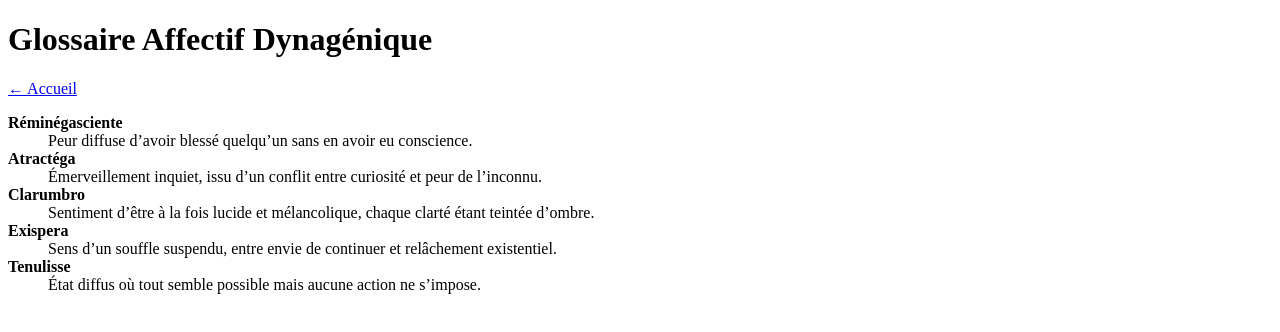
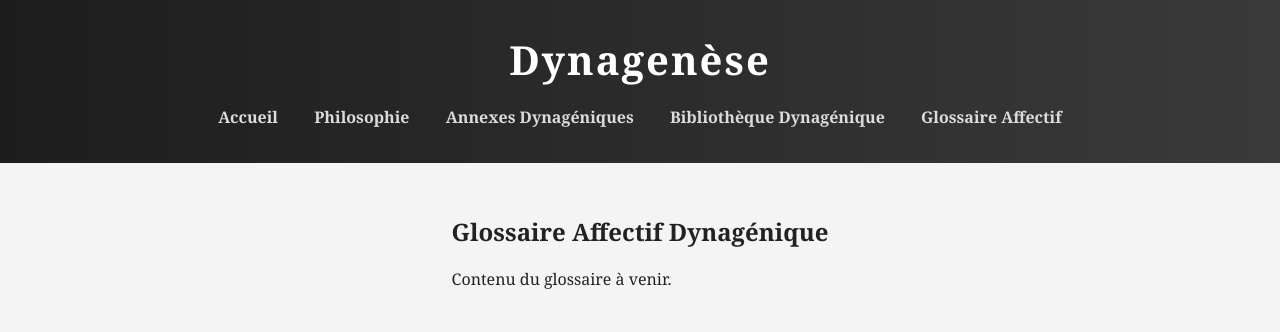
Before and after one commit to dynagenese/Dynagenese, a plain HTML site: page js/glossaire.html in a window 1280 px wide. Drawn offline with Linux system fonts and the light colour scheme; files that its build step writes are made by us from their sources.

Commit message:
Ajout des pages annexes, bibliothèque et glossaire

```diff
--- a/js/glossaire.html
+++ b/js/glossaire.html
@@ -1,32 +1,26 @@
 <!DOCTYPE html>
 <html lang="fr">
 <head>
-  <meta charset="UTF-8" />
-  <meta name="viewport" content="width=device-width, initial-scale=1.0"/>
-  <title>Glossaire Affectif Dynagénique</title>
+  <meta charset="UTF-8">
+  <title>Glossaire Affectif</title>
+  <link rel="stylesheet" href="style.css">
 </head>
 <body>
-  <h1>Glossaire Affectif Dynagénique</h1>
-  <nav>
-    <a href="index.html">← Accueil</a>
-  </nav>
-  <section>
-    <dl>
-      <dt><strong>Réminégasciente</strong></dt>
-      <dd>Peur diffuse d’avoir blessé quelqu’un sans en avoir eu conscience.</dd>
+  <header id="header">
+    <canvas id="dynagenCanvas"></canvas>
+    <h1>Dynagenèse</h1>
+    <nav>
+      <a href="index.html">Accueil</a>
+      <a href="philosophie.html">Philosophie</a>
+      <a href="annexes.html">Annexes Dynagéniques</a>
+      <a href="bibliotheque.html">Bibliothèque Dynagénique</a>
+      <a href="glossaire.html">Glossaire Affectif</a>
+    </nav>
+  </header>
 
-      <dt><strong>Atractéga</strong></dt>
-      <dd>Émerveillement inquiet, issu d’un conflit entre curiosité et peur de l’inconnu.</dd>
-
-      <dt><strong>Clarumbro</strong></dt>
-      <dd>Sentiment d’être à la fois lucide et mélancolique, chaque clarté étant teintée d’ombre.</dd>
-
-      <dt><strong>Exispera</strong></dt>
-      <dd>Sens d’un souffle suspendu, entre envie de continuer et relâchement existentiel.</dd>
-
-      <dt><strong>Tenulisse</strong></dt>
-      <dd>État diffus où tout semble possible mais aucune action ne s’impose.</dd>
-    </dl>
-  </section>
+  <main>
+    <h2>Glossaire Affectif Dynagénique</h2>
+    <p>Contenu du glossaire à venir.</p>
+  </main>
 </body>
 </html>
```
Also changed, not shown: js/annexes.html (+18 -15 lines), js/bibliotheque.html (+18 -15 lines).
